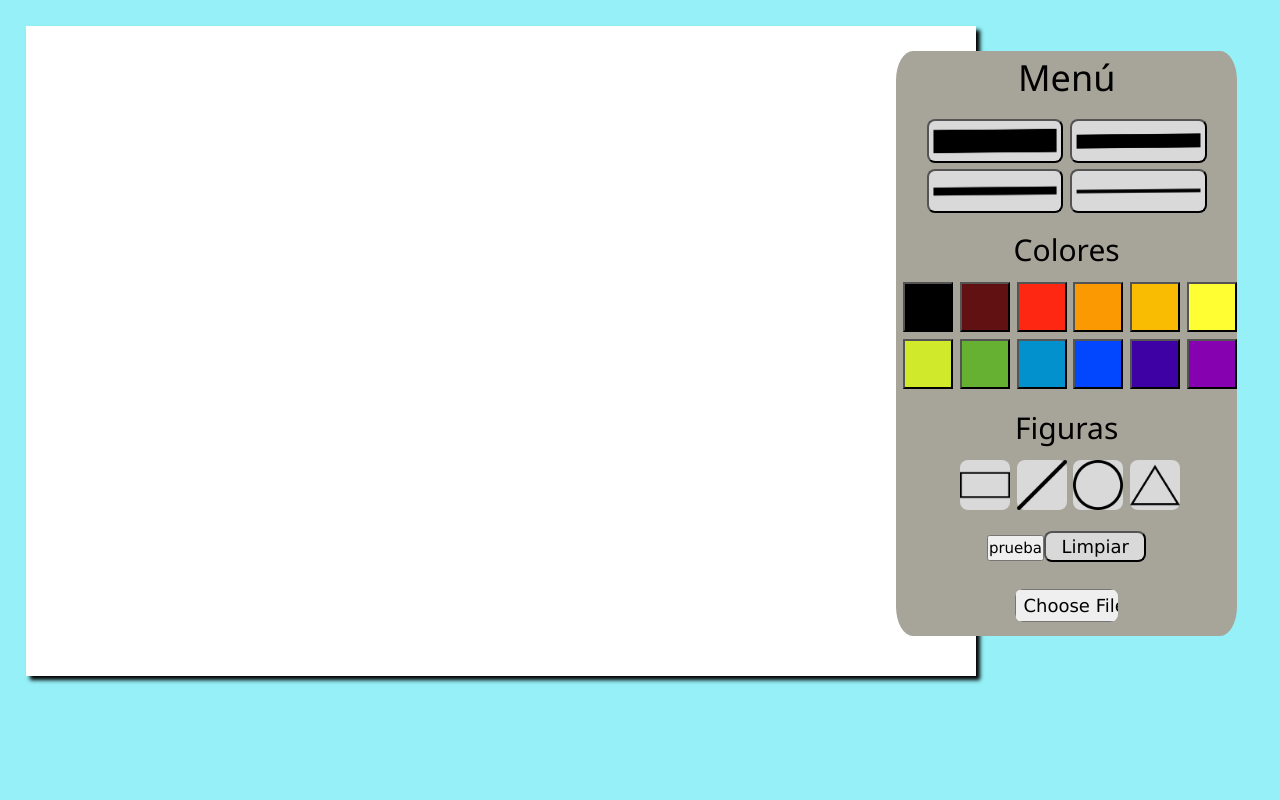
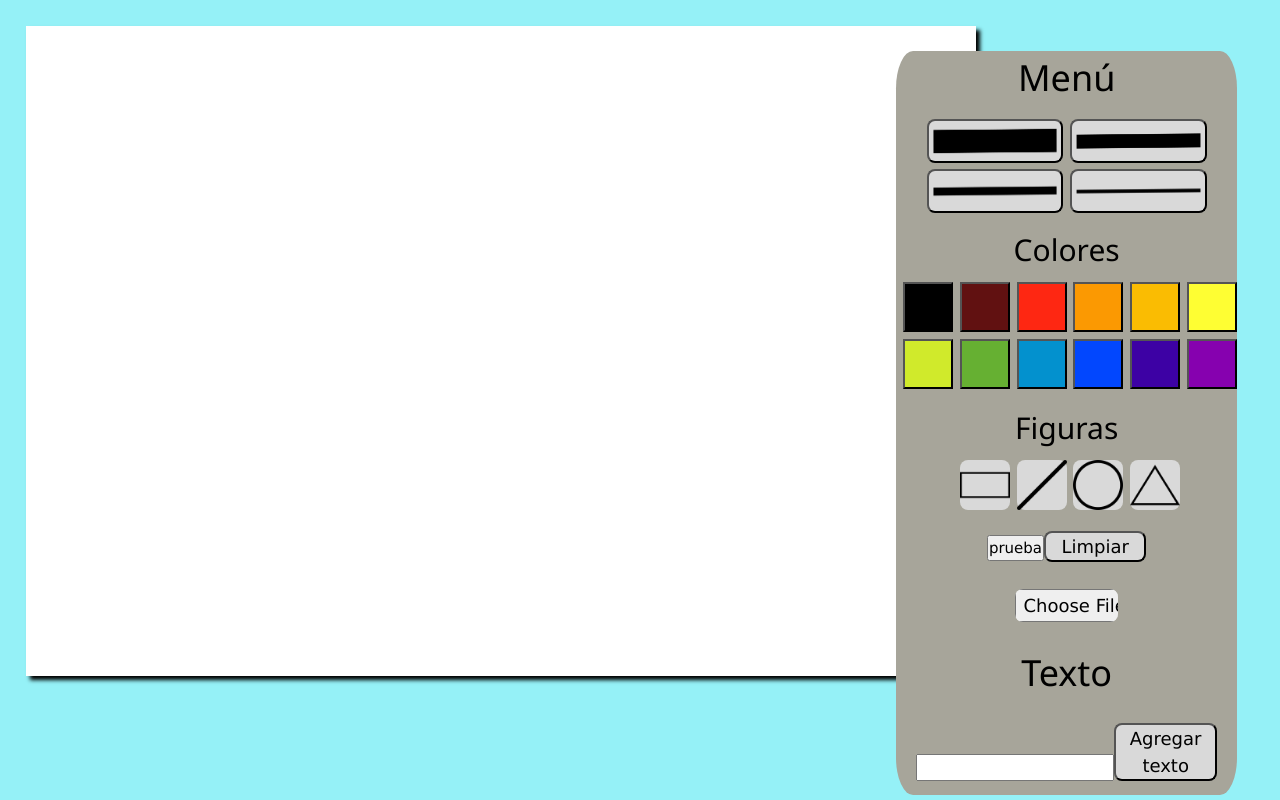
Before and after one commit to N-th7/CanvasPizarra, a React (Create React App) app: page / in a window 1280 px wide. Built offline with nearby package versions, Linux system fonts and the light colour scheme.

Commit message:
Texto fin

```diff
--- a/src/App.js
+++ b/src/App.js
@@ -17,6 +17,8 @@ function App() {
    let iniy;
    let finx;
    let finy;
+
+  const [texto, setTexto] = useState("")
 
   useEffect(()=>{
     const mainCanvas = document.getElementById("main-canvas");
@@ -74,6 +76,14 @@ function App() {
     mainCanvas.addEventListener("mouseup", mouseUp);
 
   });
+
+  const agregarTexto = () => {
+    var canvas = document.getElementById("main-canvas");
+    var ctx = canvas.getContext("2d");
+    ctx.font = "bold 22px sans-serif";
+    ctx.fillText(texto,90,90);
+  }
+
   const changeFig = () => {
     rect=true;
     console.log("esVerdad")
@@ -83,8 +93,11 @@ function App() {
 
 
     const limpiar = () => {
-        micanvas.current.eraseAll()
-        console.log(color);
+        // micanvas.current.eraseAll()
+        // console.log(color);
+        const mainCanvas = document.getElementById("main-canvas");
+        const context = mainCanvas.getContext("2d");
+        context.clearRect(0, 0, mainCanvas.width, mainCanvas.height);
     }
     const onImageChange = (e) => {
       const urlImg = URL.createObjectURL(e.target.files[0]);
@@ -109,9 +122,11 @@ function App() {
                 <Figuras></Figuras>
                 <button onClick={changeFig}>prueba</button>
                             <button className="limpiar" id="reset" onClick={limpiar}>Limpiar</button><br/>
-                            <input className="subir" type="file" multiple accept="image/*"  onChange={onImageChange} />
+                            <input className="subir" type="file" multiple accept="image/*"  onChange={onImageChange} /><br/>
+                            <h1>Texto</h1>
+                            <input type="text" value={texto} onChange={(e) => setTexto (e.target.value)}/>
+                            <button className="subir" onClick={agregarTexto}>Agregar texto</button>
                 </div>
-
           </div>
         </div>
     </div>
```
